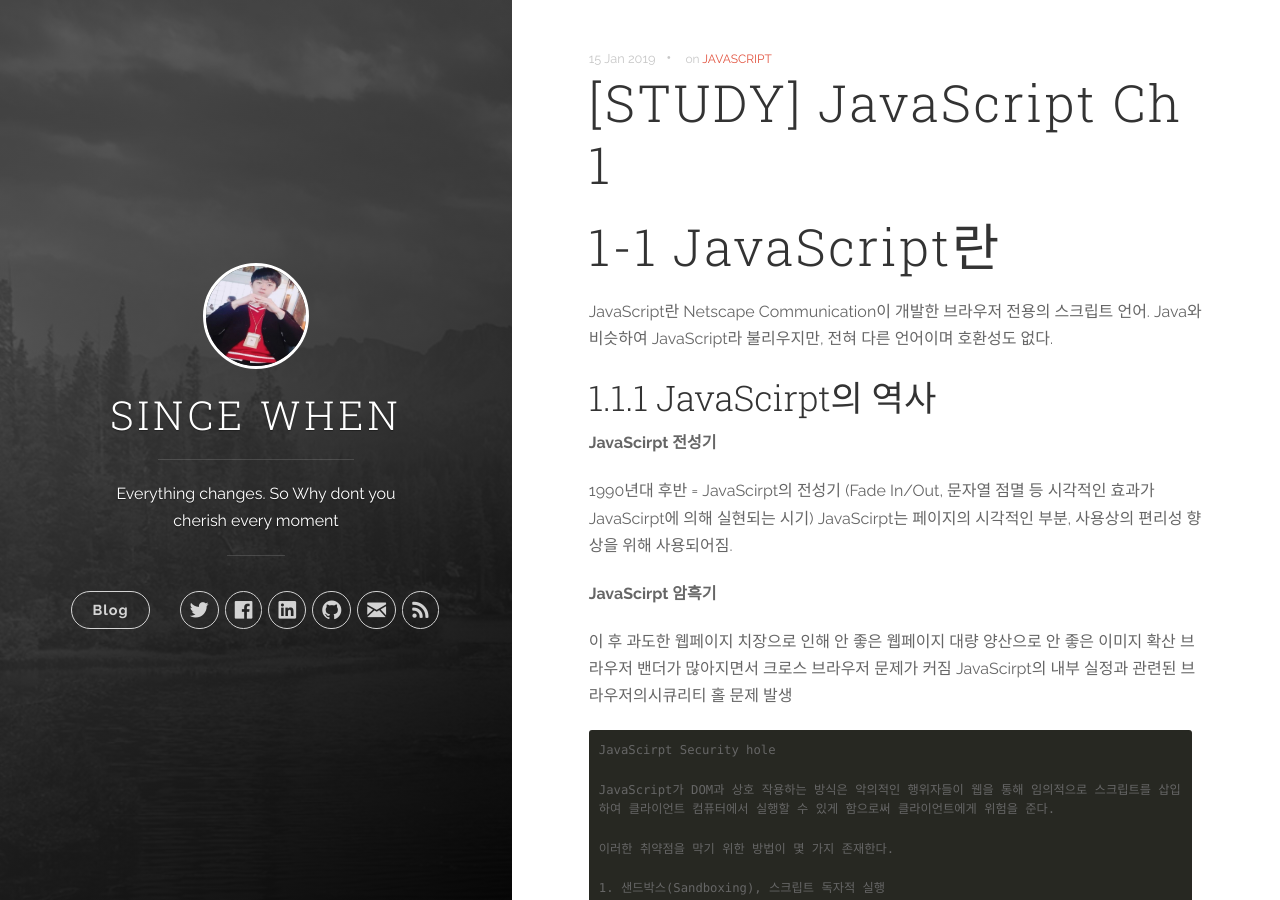
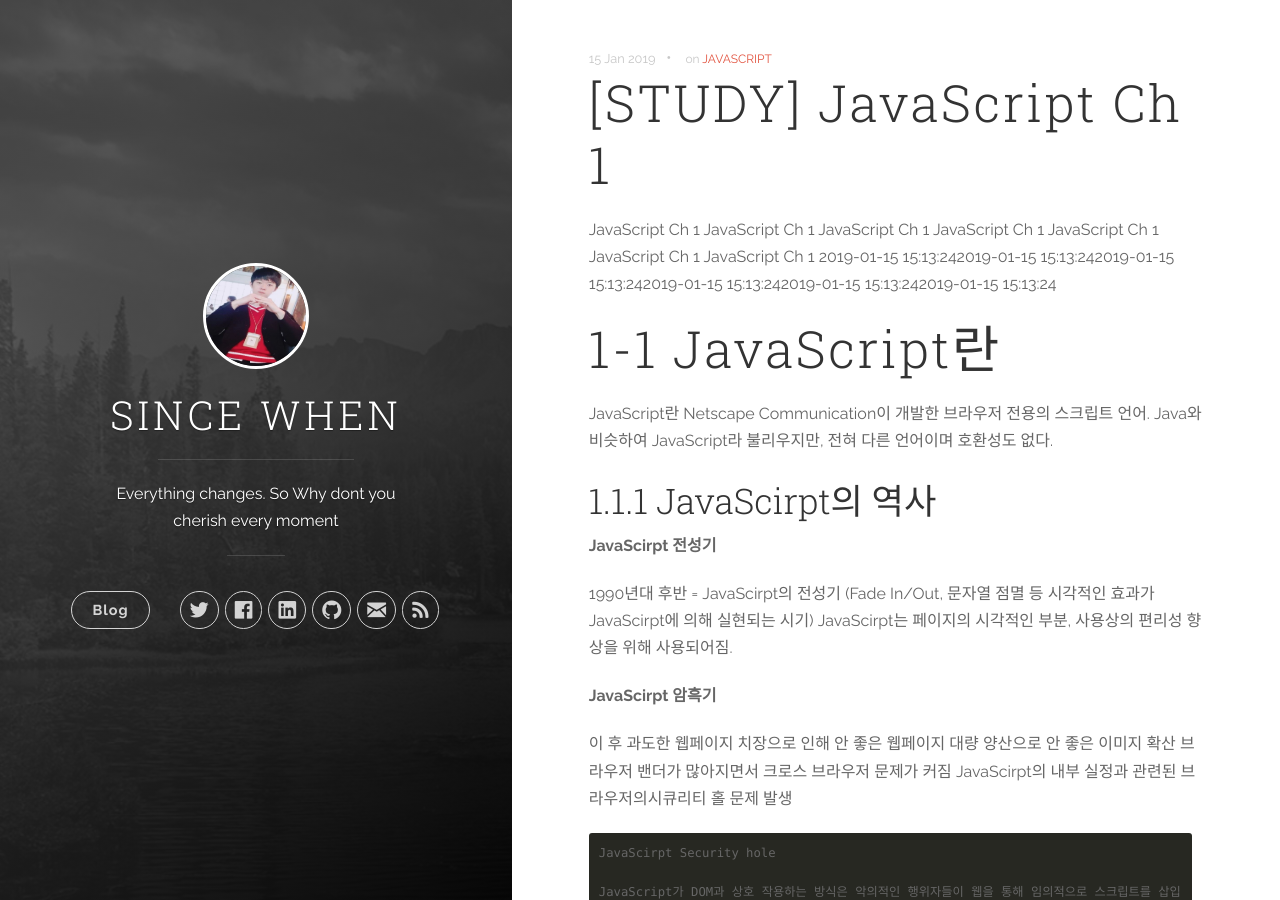
Before and after one commit to hiasince/hiasince.github.io, a Jekyll site: the page built from _posts/2019-01-15-JavaScript-Ch-1.markdown, in a window 1280 px wide and 900 px high. Built offline with Jekyll 4.4.1, drawn with Linux system fonts in a browser that asks for light colours; comment, search, counter and statistics services are not loaded.

Commit message:
Update 2019-01-15-JavaScript-Ch-1.markdown

```diff
--- a/_posts/2019-01-15-JavaScript-Ch-1.markdown
+++ b/_posts/2019-01-15-JavaScript-Ch-1.markdown
@@ -4,6 +4,9 @@ date:   2019-01-15 15:13:24
 categories: [STUDY]
 tags: [JAVASCRIPT]
 ---
+
+JavaScript Ch 1 JavaScript Ch 1 JavaScript Ch 1 JavaScript Ch 1 JavaScript Ch 1 JavaScript Ch 1 JavaScript Ch 1
+2019-01-15 15:13:242019-01-15 15:13:242019-01-15 15:13:242019-01-15 15:13:242019-01-15 15:13:242019-01-15 15:13:24
 
 # 1-1 JavaScript란
 
```
